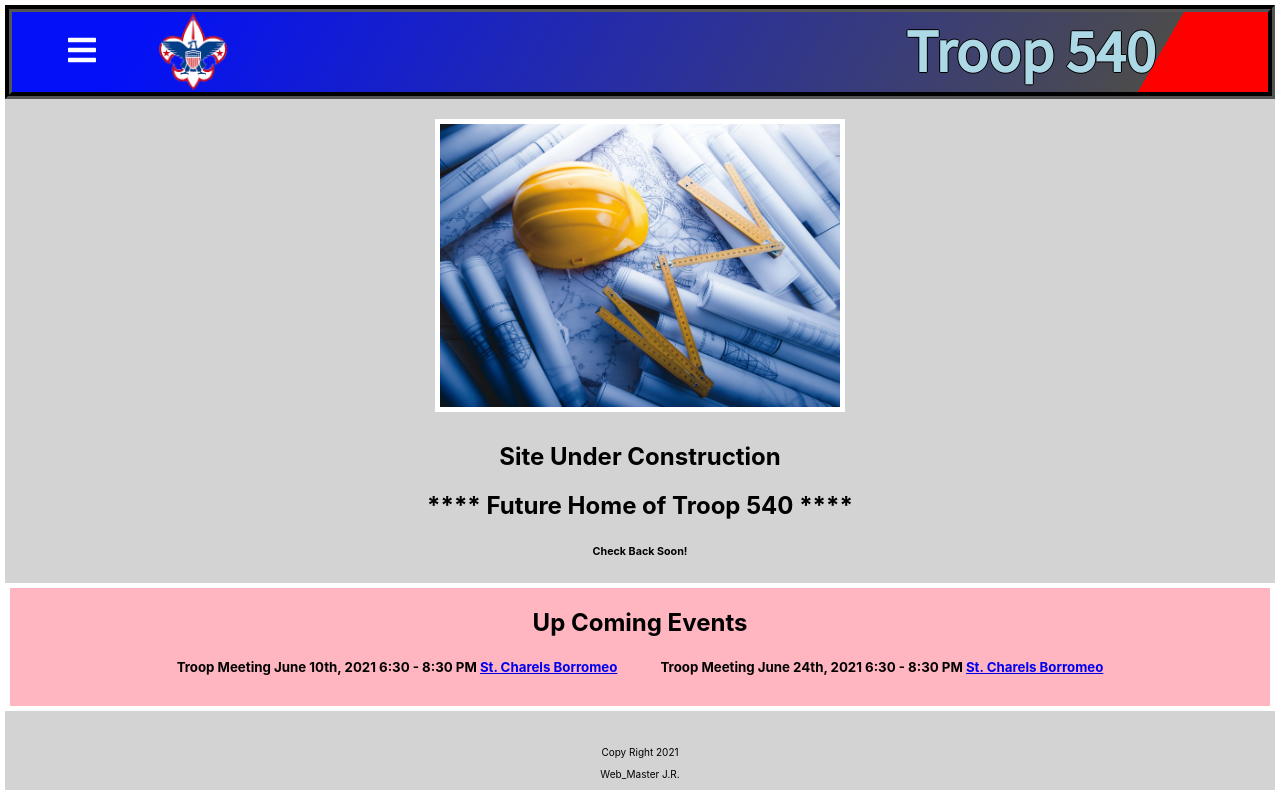
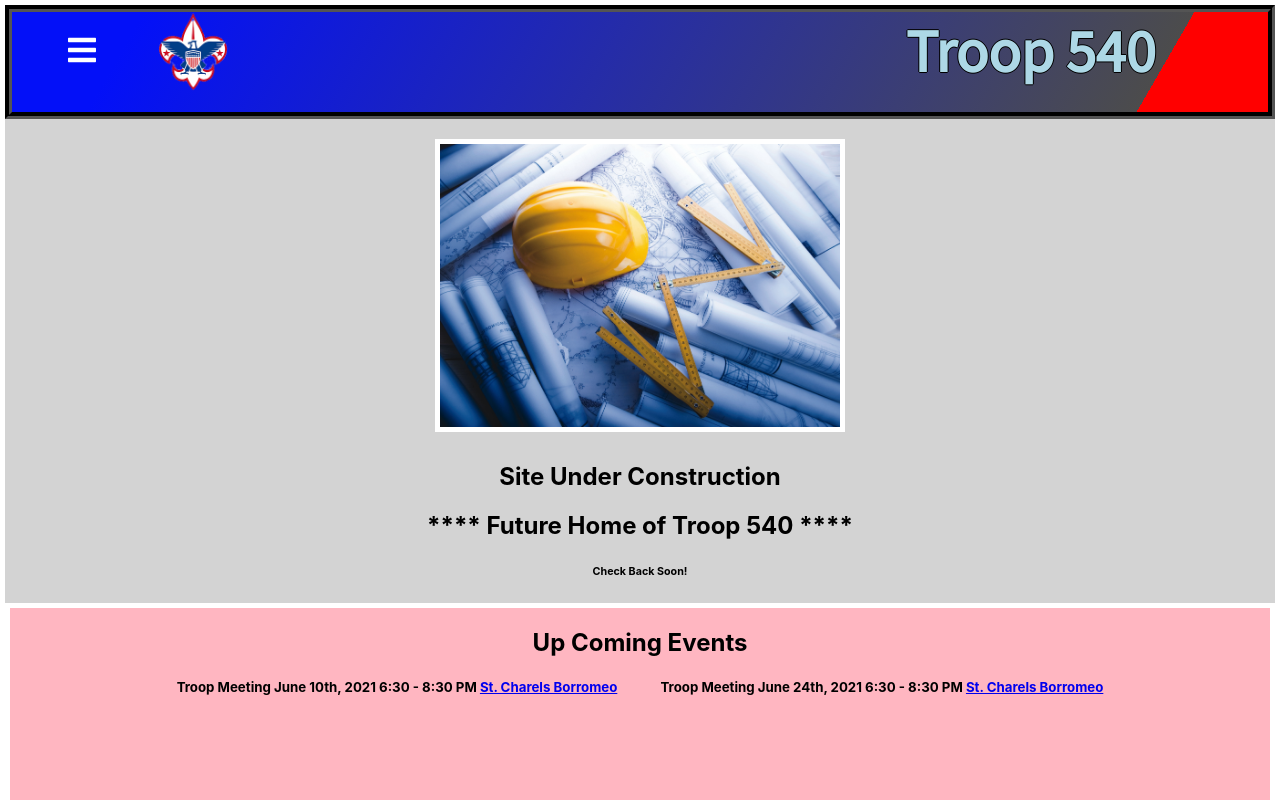
Before and after one commit to thorn086/troop_540b, a React (Create React App) app: page / in a window 1280 px wide. Shown: the top 800 px of the page. Built offline with nearby package versions, Linux system fonts and the light colour scheme.

Commit message:
updated css and spelling errors

```diff
--- a/src/components/About/About.js
+++ b/src/components/About/About.js
@@ -41,7 +41,7 @@ class Home extends Component {
             <li>1991-94: Dennis Pajot</li>
             <li>1994-95: William Ehlers</li>
             <li>1995-2000: Robert Ehlers</li>
-            <li>2000-08: Donald Scitomacker</li>
+            <li>2000-08: Donald Schumacker</li>
             <li>2008-09: Anna Marie Kaminski</li>
             <li>2009-: Jeffrey Pucel</li>
             </ul>
--- a/src/components/Header/Header.css
+++ b/src/components/Header/Header.css
@@ -1,5 +1,5 @@
-.header_title{
-    height: 80px;
+.header_title {
+    height:100px;
     border: 7px solid black;
     border-style: groove;
     background-image: linear-gradient(120deg, rgb(3, 16, 248) 10%, rgb(76, 76, 76) 90%,red 10%);
@@ -52,3 +52,12 @@
         text-shadow: -1px 0 black, 0 1px black, 1px 0 black, 0 -1px black;
     }
 }
+
+@media screen and (min-width: 701px){
+    .header_title {
+        height:100px;
+        border: 7px solid black;
+        border-style: groove;
+        background-image: linear-gradient(120deg, rgb(3, 16, 248) 10%, rgb(76, 76, 76) 90%,red 10%);
+    }
+}
--- a/src/components/Home/Home.css
+++ b/src/components/Home/Home.css
@@ -18,6 +18,7 @@
     padding-top: 10px;
 }
 #events{
+    height: 45vh;
     border: 5px solid white;
     background-color: lightpink;
 
--- a/src/components/Home/Home.js
+++ b/src/components/Home/Home.js
@@ -17,10 +17,10 @@ class Home extends Component {
                 <section id='events'>
                     <h2> Up Coming Events</h2>
                     <div id="event_dates">
-                        <h5 className='dates'> Troop Meeting June 10th, 2021 6:30 - 8:30 PM <a id='st_charels' target="blank" href="https://www.scbmil.org">
+                        <h5 className='dates'> Troop Meeting June 10th, 2021 6:30 - 8:30 PM <a id='st_charels' target="blank" href="https://www.google.com/maps/place/3100+W+Parnell+Ave,+Milwaukee,+WI+53221/@42.9427161,-87.9567283,17z/data=!3m1!4b1!4m5!3m4!1s0x8805116ac9697935:0xe92986f1420fc0d1!8m2!3d42.9427161!4d-87.9545396?hl=en">
                   St. Charels Borromeo
                 </a></h5>
-                        <h5 className='dates'> Troop Meeting June 24th, 2021 6:30 - 8:30 PM <a id='st_charels' target="blank" href="https://www.scbmil.org">
+                        <h5 className='dates'> Troop Meeting June 24th, 2021 6:30 - 8:30 PM <a id='st_charels' target="blank" href="https://www.google.com/maps/place/3100+W+Parnell+Ave,+Milwaukee,+WI+53221/@42.9427161,-87.9567283,17z/data=!3m1!4b1!4m5!3m4!1s0x8805116ac9697935:0xe92986f1420fc0d1!8m2!3d42.9427161!4d-87.9545396?hl=en">
                   St. Charels Borromeo
                 </a></h5>
                     </div>
--- a/src/components/Resources/Resources.css
+++ b/src/components/Resources/Resources.css
@@ -25,20 +25,22 @@
 #Res_Info{
     margin: auto;
     width: auto;
+    height: 100vh;
     background-color:lightgray;
     border: 5px solid white;
-    height: 100vh;
 }
 #Res_box {
-    margin: 2.5%;
+    margin: .5rem;
+    width: 95%;
+    height: 70%;
     border:5px green solid;
     display: flex;
     flex-direction: row;
-    justify-content: space-around;
+    justify-content: space-evenly;
 
 }
 #troop_res, #bsa_res{
-    margin: 1%;
+    margin: 3%;
     width: 300px;
     height: 400px;
     border: 5px black solid;
@@ -52,19 +54,19 @@
 @media screen and (max-width:700px){
     #Res_Info{
         margin: 0;
-        width: 100%;
+        width: 96.5vw;
         height: 100vh;
         background-color:lightgray;
-        border: 5px solid white;
+        border: 2px solid white;
 
     }
     #Res_box {
-        margin: 2%;
-        border:5px green solid;
+        margin: 1%;
+        border:3px green solid;
         display: flex;
+        height: 80vh;
         flex-direction: column;
         align-items: center;
-        height: 100vh;
         justify-content: space-evenly;
 
     }
```
Also changed, not shown: 2 other files (tests, documents, lock files or other folders).
